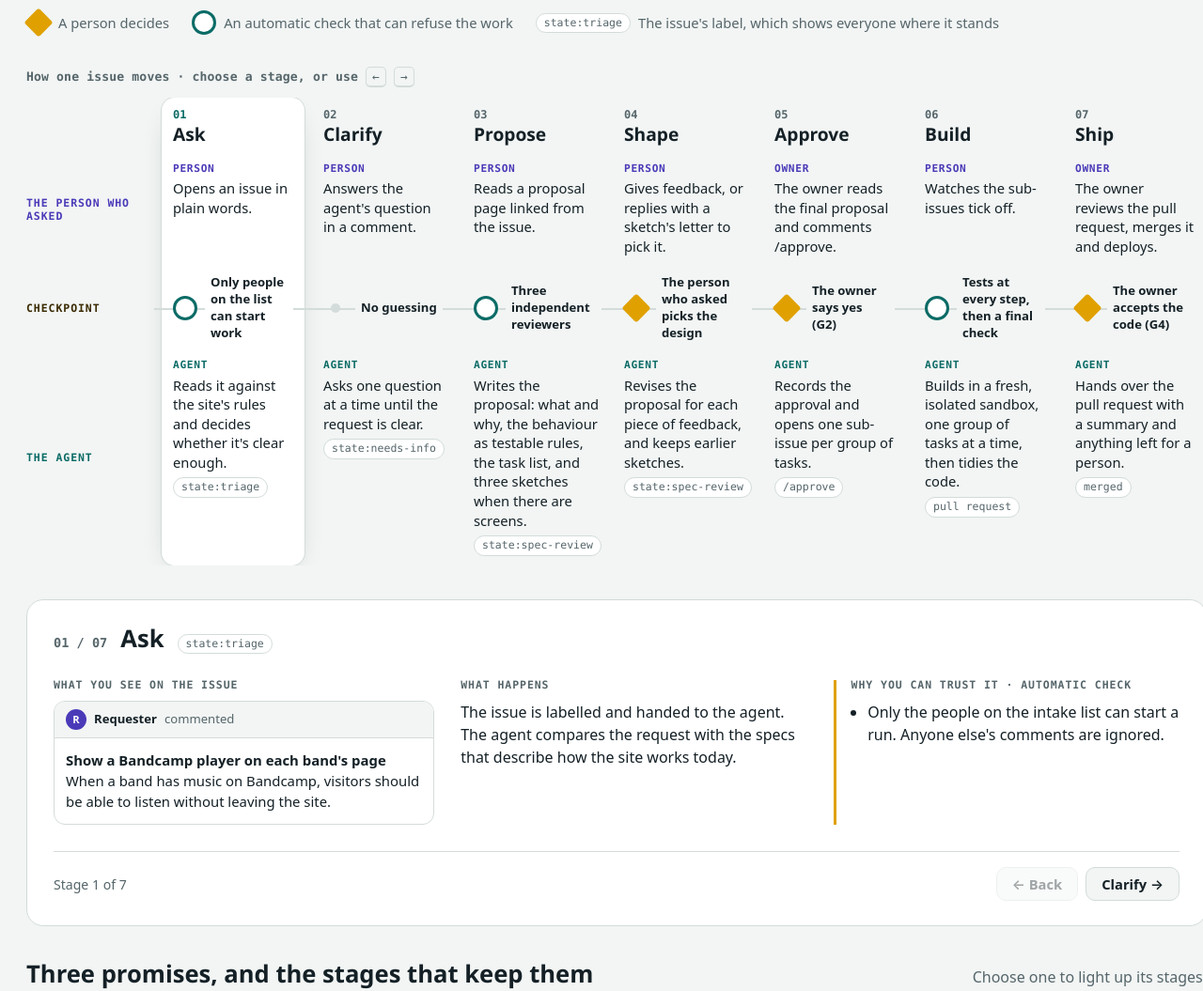
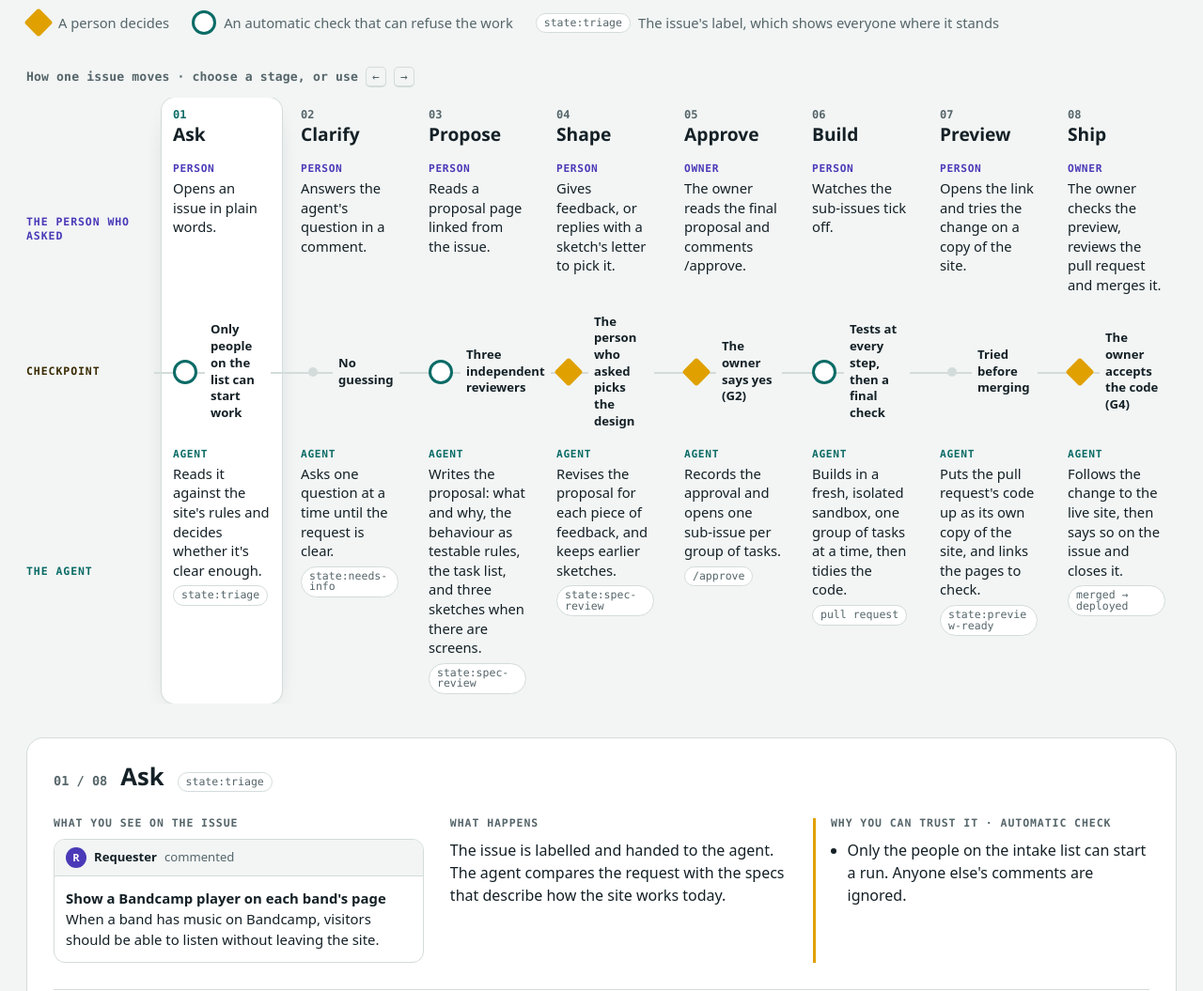
Before and after one commit to natea/natea.github.io, a plain HTML site: page intentable/diagrams/how-intentable-works.html in a window 1280 px wide. Shown: the part 382-1437 px from the top of the page at 94% size. Drawn offline with Linux system fonts and the light colour scheme.

Commit message:
intentable: describe pull request previews on the landing page and diagram
Previews are a step of their own now, between Build and Ship.

Co-Authored-By: Claude Fable 5.2 <noreply@anthropic.com>

```diff
--- a/intentable/diagrams/how-intentable-works.html
+++ b/intentable/diagrams/how-intentable-works.html
@@ -70,7 +70,7 @@
   /* the board */
   .board-wrap { overflow-x: auto; }
   .board {
-    display: grid; grid-template-columns: 8.5rem repeat(7, minmax(9.5rem, 1fr));
+    display: grid; grid-template-columns: 8.5rem repeat(8, minmax(7.75rem, 1fr));
     grid-template-rows: auto auto auto auto; column-gap: 8px; min-width: 980px;
     list-style: none; margin: 0; padding: 0;
   }
@@ -92,7 +92,9 @@
   }
   .step-tab .n { font: 600 0.75rem/1 var(--mono); color: var(--muted); }
   .step-tab .t { font: 700 1.2rem/1.15 var(--display); }
-  .cell { padding: 10px 12px; font-size: 0.92rem; line-height: 1.4; }
+  .step { grid-template-columns: minmax(0, 1fr); }
+  .cell { padding: 10px 12px; font-size: 0.92rem; line-height: 1.4; min-width: 0; overflow-wrap: anywhere; }
+  .step .chip { max-width: 100%; white-space: normal; }
   .cell.person { color: var(--ink); }
   .cell.agent { color: var(--ink); }
   .cell.empty { color: var(--muted); font-style: italic; }
@@ -248,11 +250,11 @@
   <section class="status" aria-label="Where it stands">
     <div>
       <h2>Working today</h2>
-      <p>Requests, questions, proposals with three reviewers and sketches, feedback and picks, the owner's approval, and builds up to the pull request. If a notification from GitHub is missed, it's picked up again within five minutes.</p>
+      <p>Requests, questions, proposals with three reviewers and sketches, feedback and picks, the owner's approval, builds up to the pull request, a preview of every pull request, and each issue followed to merged and deployed. If a notification from GitHub is missed, it's picked up again within five minutes.</p>
     </div>
     <div>
       <h2>Coming next</h2>
-      <p>A preview of the changed site with a "looks right?" check for whoever asked; merging and deploying through the same loop; a dashboard of every request; and the agent posting under its own identity.</p>
+      <p>Other issue trackers besides GitHub; a dashboard of every request; and the agent posting under its own identity.</p>
     </div>
   </section>
 </main>
@@ -314,13 +316,22 @@ const STEPS = [
     trust: ["This weekend a build agent stopped halfway through. The final check refused the run, so nothing broken was proposed and the cause was found the same morning.", "Every run starts from a clean sandbox, so one run can't leave a mess for the next."]
   },
   {
-    title: "Ship", label: "merged",
-    person: "The owner reviews the pull request, merges it and deploys.",
+    title: "Preview", label: "state:preview-ready",
+    person: "Opens the link and tries the change on a copy of the site.",
+    check: { kind: "none", text: "Tried before merging" },
+    agent: "Puts the pull request's code up as its own copy of the site, and links the pages to check.",
+    comment: { who: "Agent", role: "agent", body: "The preview of this change is ready to check before it's merged. Where to look: the player on a band's page." },
+    happens: "As soon as the pull request opens, its code is deployed as a separate copy of the site, on last night's copy of the live data with people's details removed. The preview can't send email or reach the live database, and it's removed when the change merges.",
+    trust: ["Whoever asked sees the change working, with real listings, before it's merged.", "A preview holds no subscribers, accounts or submitter emails, and nothing saved on it reaches the live site."]
+  },
+  {
+    title: "Ship", label: "merged → deployed",
+    person: "The owner checks the preview, reviews the pull request and merges it.",
     check: { kind: "human", text: "The owner accepts the code (G4)" },
-    agent: "Hands over the pull request with a summary and anything left for a person.",
-    comment: { who: "Owner", role: "owner", body: "Merged and deployed. Thanks!" },
-    happens: "Today the owner reviews, merges and deploys by hand. Next, the agent will put up a preview of the changed site so whoever asked can check it looks right first.",
-    trust: ["A person reviews the code before it reaches the live site."]
+    agent: "Follows the change to the live site, then says so on the issue and closes it.",
+    comment: { who: "Agent", role: "agent", body: "This change is live on the site." },
+    happens: "Merging is the approval. The site deploys the merge, the issue moves to merged and then deployed on the board, and it closes with a link to the live site.",
+    trust: ["A person reviews the code before it reaches the live site.", "An issue only says deployed once the host reports a deploy that contains the merge."]
   }
 ];
 
@@ -338,7 +349,7 @@ const PROMISES = [
   {
     title: "Quality",
     points: ["Three independent reviewers check every proposal.", "The person who asked picks the design before code is written.", "The owner approves both the plan and the finished code."],
-    steps: [2, 3, 4, 6]
+    steps: [2, 3, 4, 6, 7]
   }
 ];
 
@@ -358,7 +369,7 @@ STEPS.forEach((s, i) => {
     <button class="step-tab" type="button" aria-controls="detail" data-index="${i}">
       <span class="n">${String(i + 1).padStart(2, "0")}</span><span class="t">${s.title}</span>
     </button>
-    <div class="cell person"><span class="who">${i === 4 || i === 6 ? "OWNER" : "PERSON"}</span>${esc(s.person)}</div>
+    <div class="cell person"><span class="who">${i === 4 || i === 7 ? "OWNER" : "PERSON"}</span>${esc(s.person)}</div>
     <div class="check"><span class="mark ${s.check.kind}" aria-hidden="true"></span><span class="check-text">${esc(s.check.text)}</span></div>
     <div class="cell agent"><span class="who">AGENT</span>${esc(s.agent)}<br><span class="chip">${esc(s.label)}</span></div>`;
   board.appendChild(li);
@@ -378,7 +389,7 @@ function render() {
   const c = s.comment;
   const kind = { human: "A person decides", auto: "Automatic check", none: "No checkpoint" }[s.check.kind];
   detail.innerHTML = `
-    <h2 id="detail-title"><span class="n">${String(current + 1).padStart(2, "0")} / 07</span>${s.title}<span class="chip" style="margin:0">${esc(s.label)}</span></h2>
+    <h2 id="detail-title"><span class="n">${String(current + 1).padStart(2, "0")} / ${String(STEPS.length).padStart(2, "0")}</span>${s.title}<span class="chip" style="margin:0">${esc(s.label)}</span></h2>
     <div>
       <h3>What you see on the issue</h3>
       <div class="comment">
@@ -395,10 +406,10 @@ function render() {
       <ul>${s.trust.map(t => `<li>${esc(t)}</li>`).join("")}</ul>
     </div>
     <div class="nav">
-      <span>Stage ${current + 1} of 7</span>
+      <span>Stage ${current + 1} of ${STEPS.length}</span>
       <span class="nav-buttons">
         <button class="btn" type="button" id="prev" ${current === 0 ? "disabled" : ""}>← ${current > 0 ? STEPS[current - 1].title : "Back"}</button>
-        <button class="btn" type="button" id="next" ${current === 6 ? "disabled" : ""}>${current < 6 ? STEPS[current + 1].title : "Next"} →</button>
+        <button class="btn" type="button" id="next" ${current === STEPS.length - 1 ? "disabled" : ""}>${current < STEPS.length - 1 ? STEPS[current + 1].title : "Next"} →</button>
       </span>
     </div>`;
   detail.querySelector("#prev").addEventListener("click", () => go(current - 1));
```
Also changed, not shown: intentable/index.html (+17 -11 lines).
